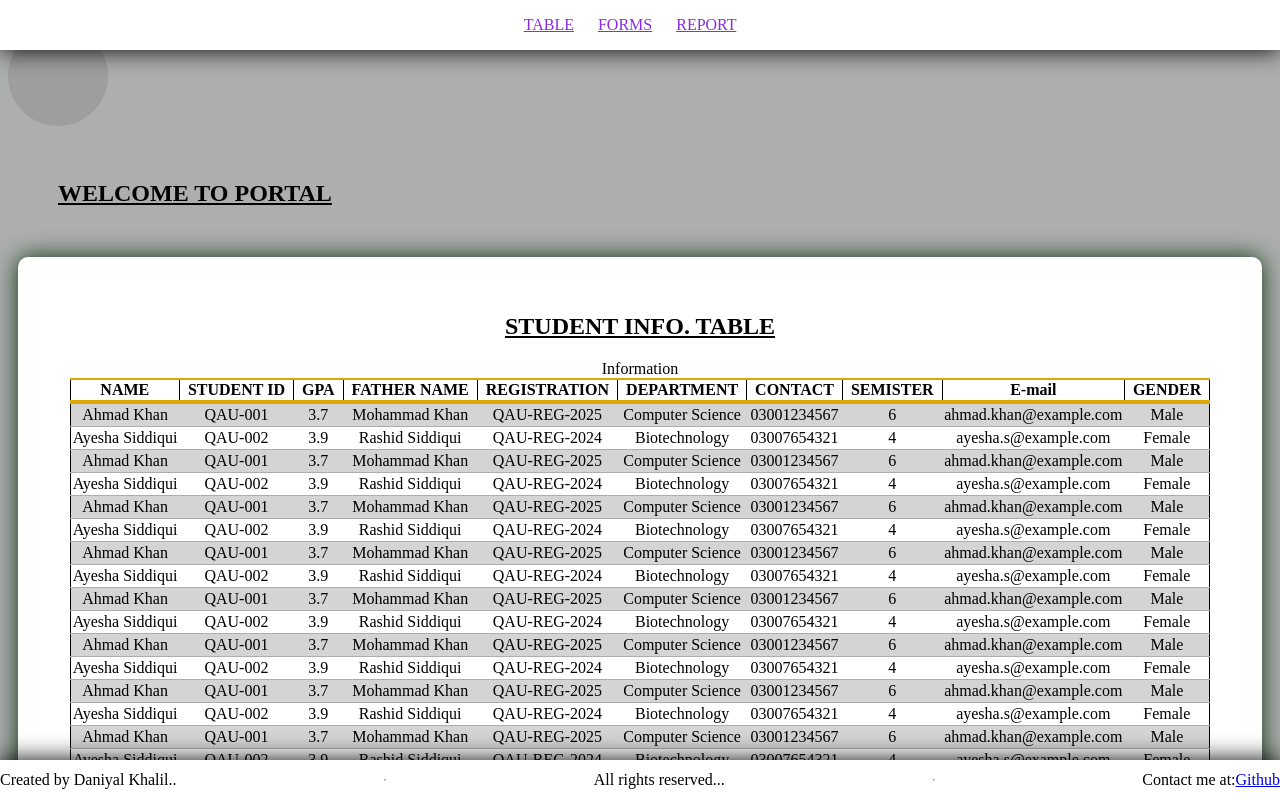
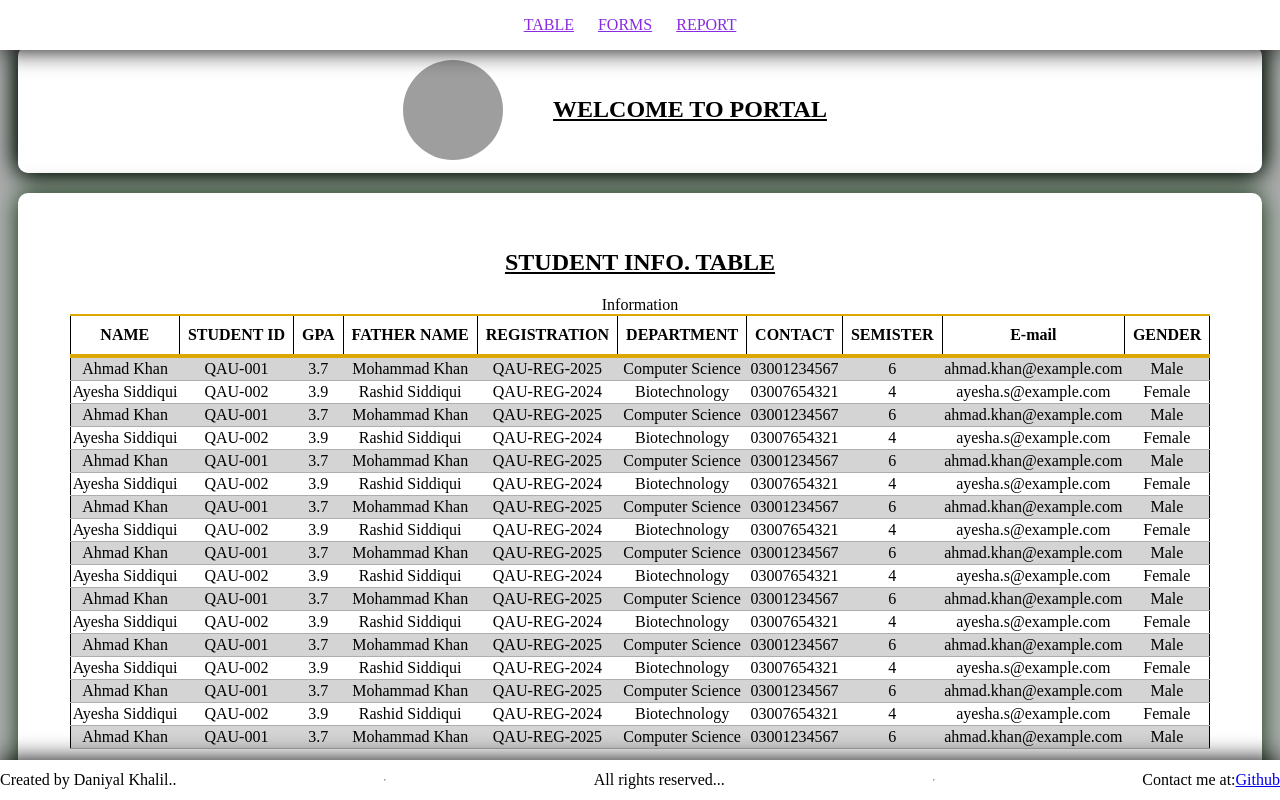
Before and after one commit to DANIYAL-KHALIL-01/wad-labs, a plain HTML site: page lab4/index.html in a window 1280 px wide. Shown: the top 800 px of the page. Drawn offline with Linux system fonts and the light colour scheme; grey boxes are pictures that could not be loaded.

Commit message:
Added style.css

```diff
--- a/lab4/style.css
+++ b/lab4/style.css
@@ -24,7 +24,17 @@ body {
     box-shadow: 0 0 25px 0 black
 }
 
-#table,
+#header1 {
+    border-radius: 10px;
+    display: flex;
+    align-items: center;
+    justify-content: center;
+    background-color: white;
+
+    box-shadow: 0 0 25px 0 black
+}
+
+#table,#header,#REPORT,
 #form {
 margin: 20px 10px;
     border-radius: 10px;
@@ -43,6 +53,8 @@ table {
 }
 
 th {
+    padding-top: 10px;
+    padding-bottom: 10px;
     padding-left: 8PX;
     padding-right: 8PX;
     border: solid 1px black;
```
